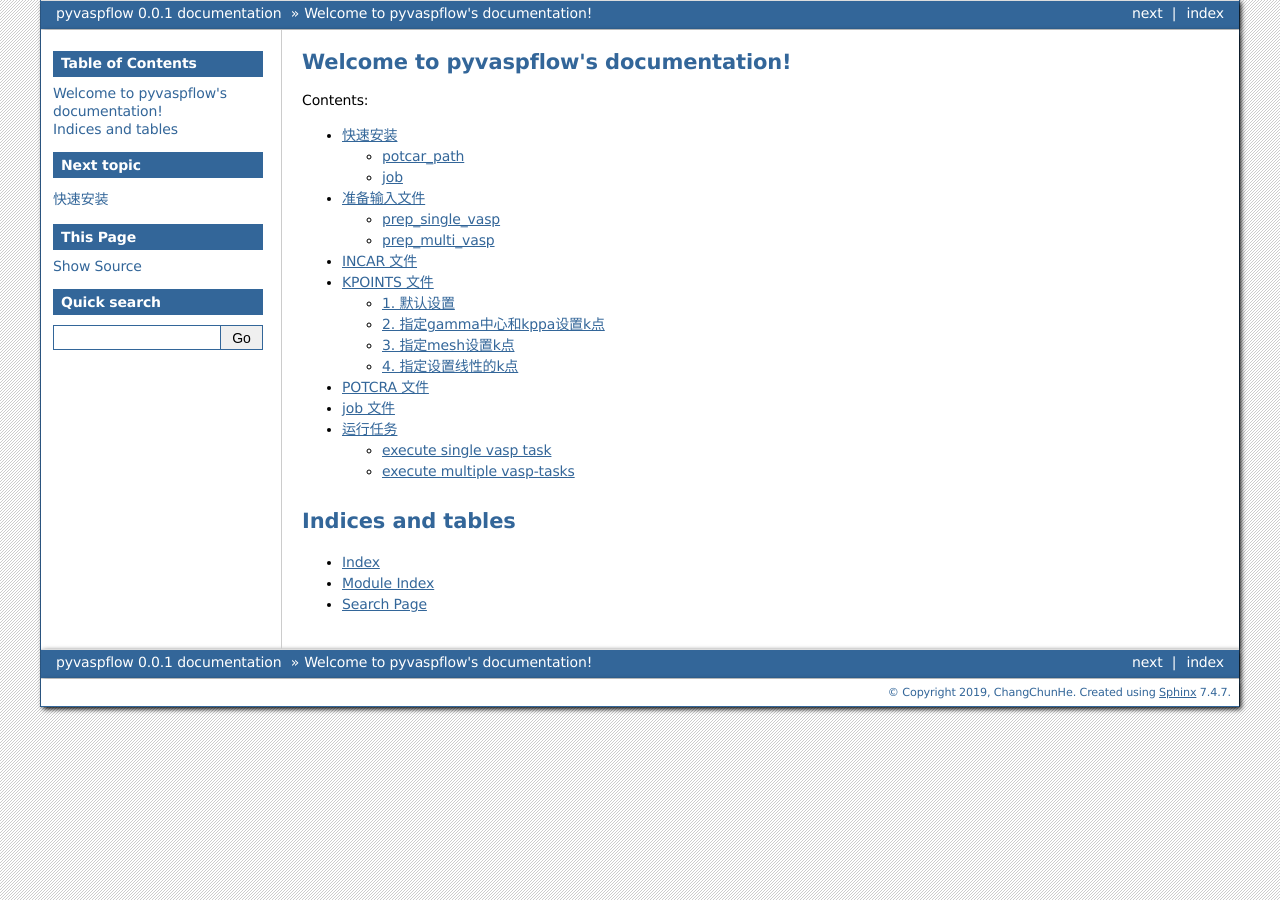
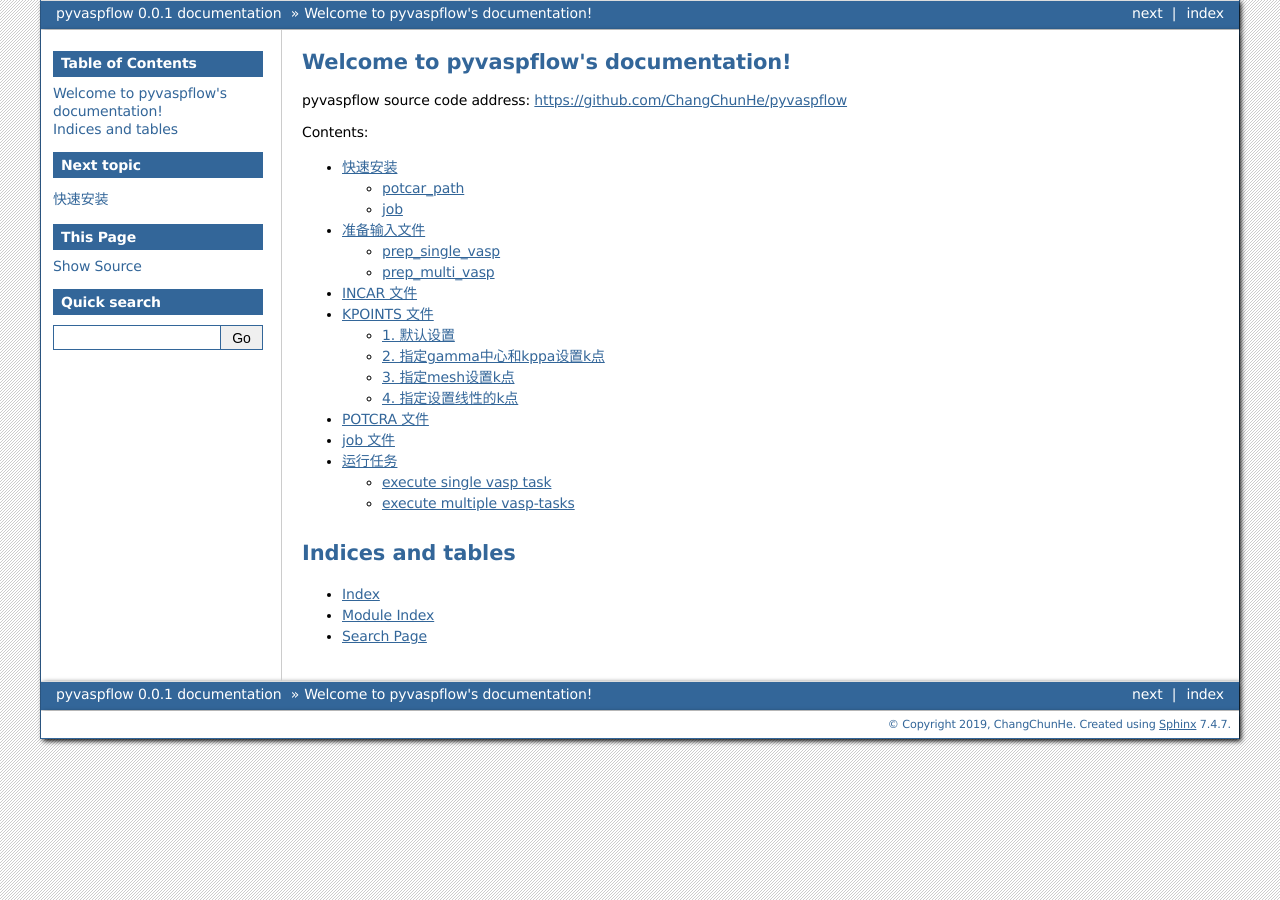
Before and after one commit to ChangChunHe/pyvaspflow, a Sphinx documentation site: the page built from docs/source/index.rst, in a window 1280 px wide. Built offline with Sphinx 7.4.7, drawn with Linux system fonts in a browser that asks for light colours.

Commit message:
add docs

```diff
--- a/docs/source/execute.rst
+++ b/docs/source/execute.rst
@@ -40,8 +40,8 @@ execute multiple vasp-tasks
 
 
 第一个参数是 ``job_name``, 这个就是你之前生成的文件夹的前缀, 比如之前你生成
-了 task0,task1,task2,...,task20, 那么这里的job_name就应该填入 ``task``,
-这里的 `-s`是开始的任务号, 比如你可以指定从 ``task4`` 开始计算, ``-s 4`` 即可, 该参数默认为0. ``-p`` 是队列里同时有的最大任务数目.
+了 task0,task1,task2,...,task20, 那么这里的job_name就应该填入 ``task`` ,
+这里的 ``-s`` 是开始的任务号, 比如你可以指定从 ``task4`` 开始计算, ``-s 4`` 即可, 该参数默认为0. ``-p`` 是队列里同时有的最大任务数目.
 默认是4, 具体的意思就是比如你有10个任务, 最开始一次性提交4个任务, 接着如果第一个计算完毕了, 而且二三四都没有计算完毕, 那么第五个任务就会被
 提交上去, 会一直保持任务队列中有4个任务直到所有任务结束为止. 比如::
 
--- a/docs/source/incar.rst
+++ b/docs/source/incar.rst
@@ -10,7 +10,7 @@ INCAR 参数的设置也是在 ``-a`` 中, 只需要指定INCAR的参数就可
     $ pyvasp prep_single_vasp -a NSW=143.2,LCHARG=True,EDIFF=1e-4,NELECT=145
 
 
-我们可以自动将输入的参数格式化到正确的格式, 例如 `NSW=143.2` 可以转化成 `NSW=143`.
+我们可以自动将输入的参数格式化到正确的格式, 例如 ``NSW=143.2`` 可以转化成 ``NSW=143`` .
 
 
 我们也提供了只生成INCAR文件的命令, 使用方式都是一样的.
--- a/docs/source/index.rst
+++ b/docs/source/index.rst
@@ -5,6 +5,8 @@
 
 Welcome to pyvaspflow's documentation!
 ========================================================
+
+pyvaspflow source code address: https://github.com/ChangChunHe/pyvaspflow
 
 .. toctree::
    :maxdepth: 2
--- a/docs/source/job.rst
+++ b/docs/source/job.rst
@@ -13,7 +13,7 @@ job 文件
 
     mpirun -n ${SLURM_NPROCS} vasp_std
 
-你可以通过指定 `node_name`, `node_num`, `cpu_num` and `job_name`在你的`job.sh`文件中
+你可以通过指定 ``node_name`` , ``node_num`` , ``cpu_num`` and ``job_name`` 在你的 ``job.sh`` 文件中
 这里默认是设置是: node_name=short_q,cpu_num=24,node_num=1,job_name=task
 
 举一个例子::
--- a/docs/source/prepare.rst
+++ b/docs/source/prepare.rst
@@ -22,8 +22,8 @@ pyvasp prep_single_vasp 有两个可选参数, 分别为 ``-p, -a``. 这里 ``-p
 
     $ pyvasp prep_single_vasp -p POSCAR -a NSW=100,job_name=task,style=band
 
-和明显 NSW=100是设置 ``INCAR`` 的参数, ``style=band``是设置线性的k点用于计算能带.这
-里的``job_name``是指会生成一个为``task``的文件夹, 所生成的文件都在这个文件夹里面.
+和明显 NSW=100是设置 ``INCAR`` 的参数, ``style=band`` 是设置线性的k点用于计算能带.这
+里的 ``job_name`` 是指会生成一个为 ``task`` 的文件夹, 所生成的文件都在这个文件夹里面.
 
 
 
```
Also changed, not shown: docs/source/test_para.rst (added, +28 -0 lines).
